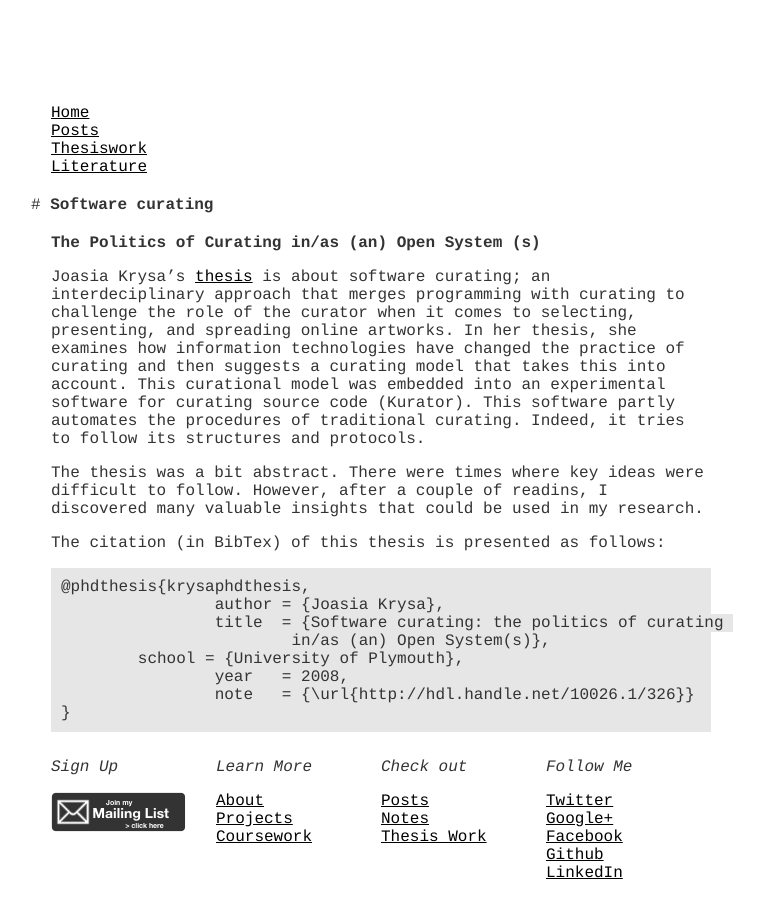
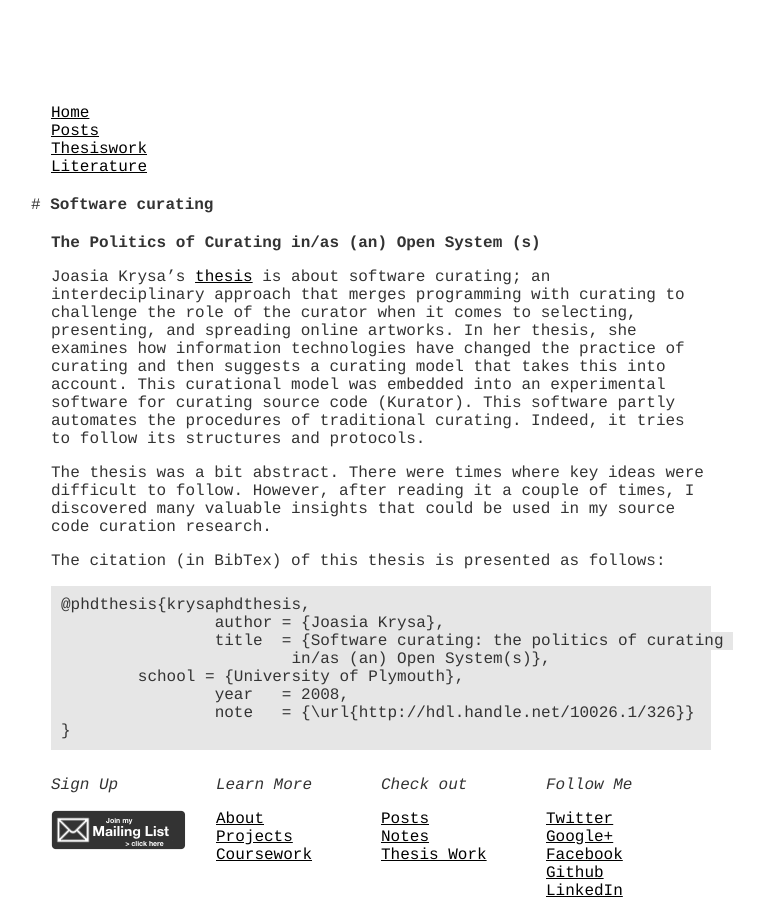
Before and after one commit to hsanchez/hsanchez.github.io, a Jekyll site: the page built from posts/thesiswork/literature/_posts/2013-10-10-software-curating.md, in a window 1280 px wide. Shown: the whole page, without its empty margins (259-1023 px from the left). Built offline with Jekyll 4.4.1, drawn with Linux system fonts in a browser that asks for light colours; Markdown is read by kramdown in place of the engine named in the settings.

Commit message:
fixed typos

```diff
--- a/posts/thesiswork/literature/_posts/2013-10-10-software-curating.md
+++ b/posts/thesiswork/literature/_posts/2013-10-10-software-curating.md
@@ -7,7 +7,7 @@ title: Software curating
 
 Joasia Krysa's [thesis](http://hdl.handle.net/10026.1/326) is about software curating; an interdeciplinary approach that merges programming with curating to challenge the role of the curator when it comes to selecting, presenting, and spreading online artworks. In her thesis, she examines how information technologies have changed the practice of curating and then suggests a curating model that takes this into account.  This curational model was embedded into an experimental software for curating source code (Kurator). This software partly automates the procedures of traditional curating. Indeed, it tries to follow its structures and protocols.
 
-The thesis was a bit abstract. There were times where key ideas were difficult to follow. However, after a couple of readins, I discovered many valuable insights that could be used in my research.
+The thesis was a bit abstract. There were times where key ideas were difficult to follow. However, after reading it a couple of times, I discovered many valuable insights that could be used in my source code curation research.
 
 The citation (in BibTex) of this thesis is presented as follows:
 
```
